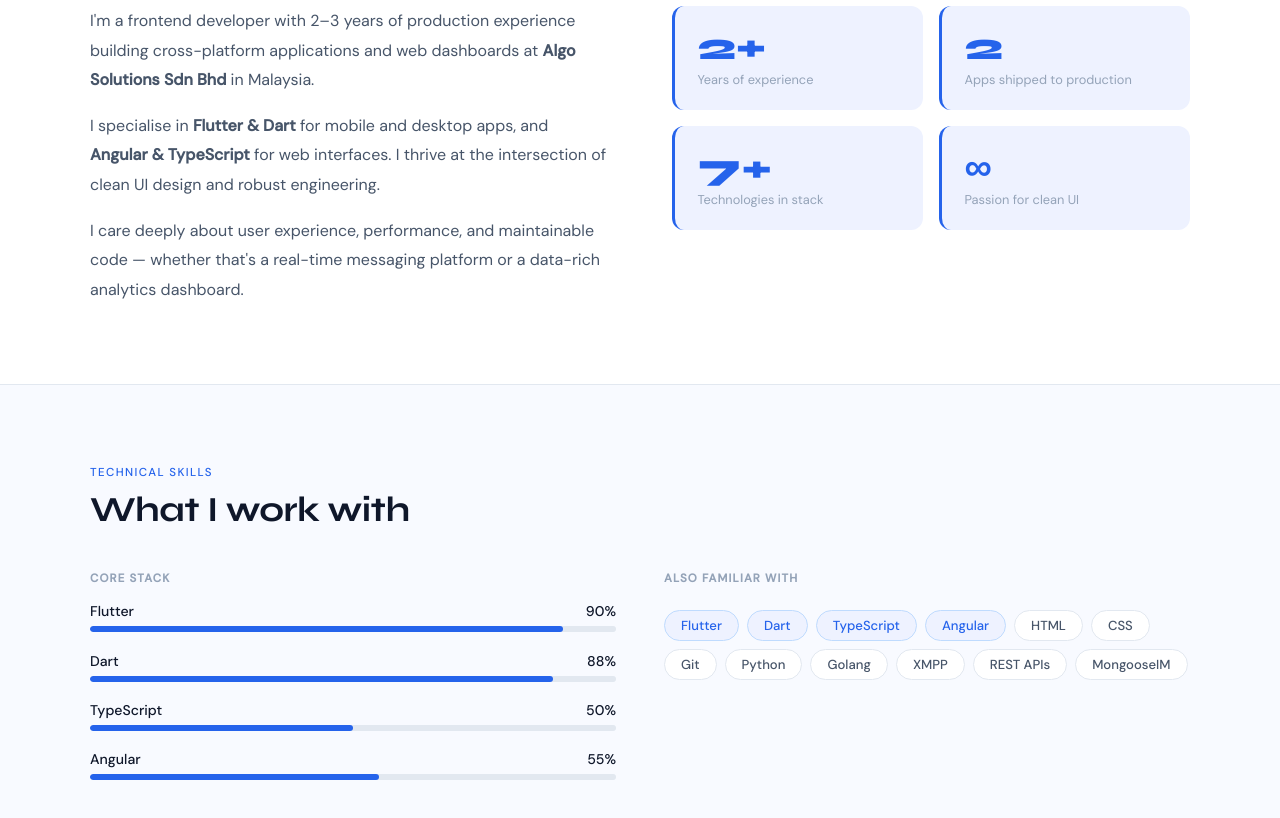
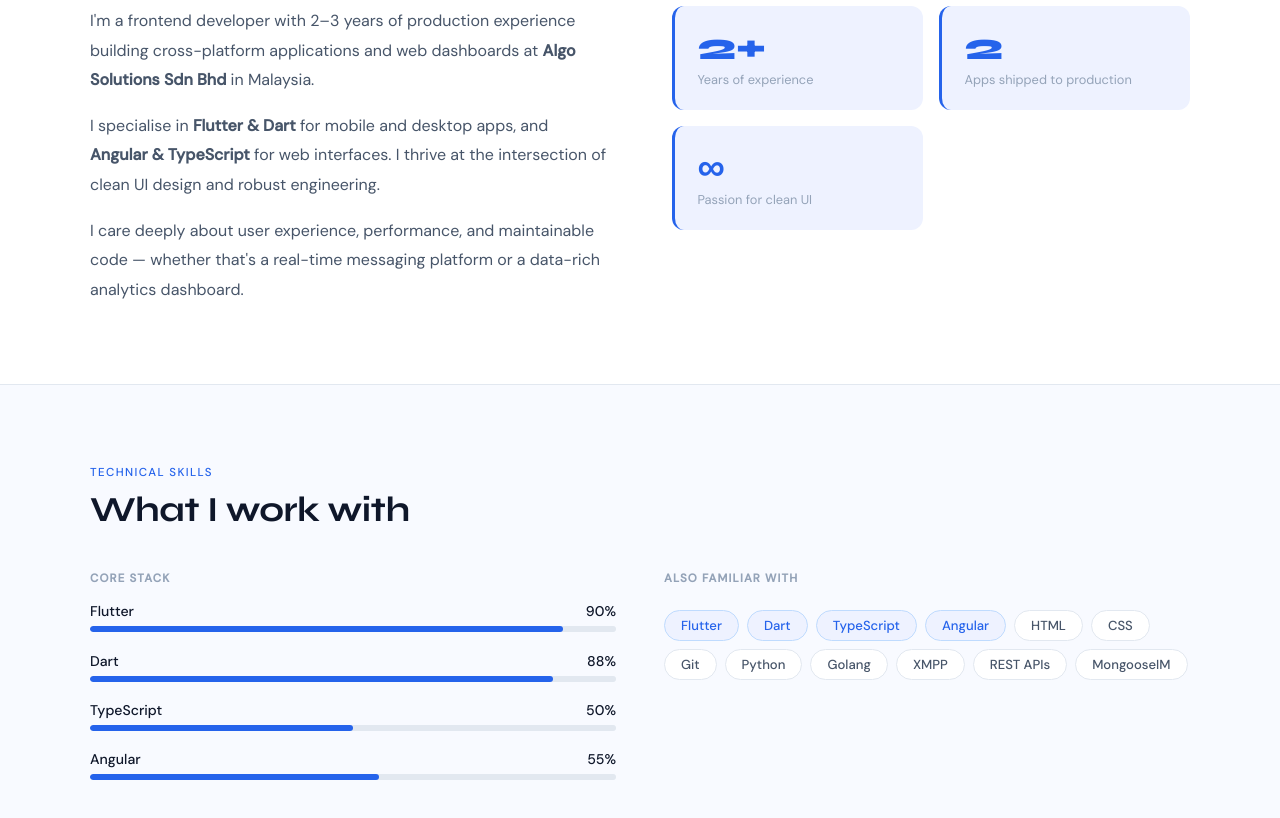
Before and after one commit to PurpTest/my-portfolio.github.io, a plain HTML site: page index.html in a window 1280 px wide. Shown: the part 980-1798 px from the top of the page. Drawn offline with Linux system fonts and the light colour scheme.

Commit message:
Updated UI

```diff
--- a/index.html
+++ b/index.html
@@ -967,10 +967,10 @@
             <div class="stat-num">2</div>
             <div class="stat-label">Apps shipped to production</div>
           </div>
-          <div class="stat-card">
+          <!-- <div class="stat-card">
             <div class="stat-num">7+</div>
             <div class="stat-label">Technologies in stack</div>
-          </div>
+          </div> -->
           <div class="stat-card">
             <div class="stat-num">∞</div>
             <div class="stat-label">Passion for clean UI</div>
```
